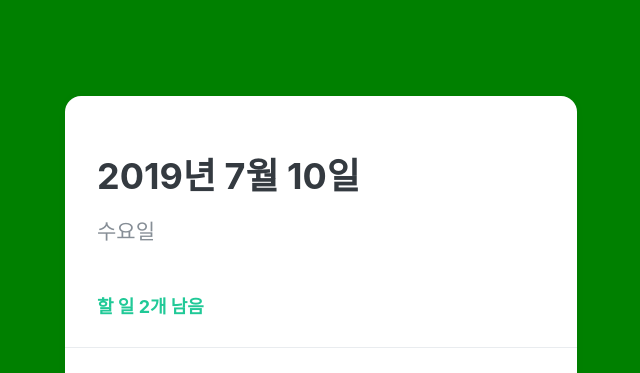
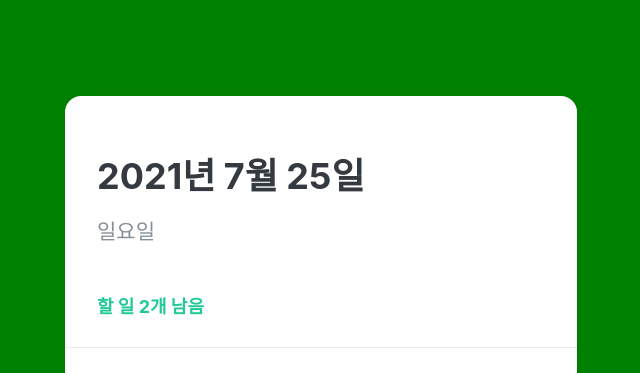
Before and after one commit to snyvvZ/todolist, a React (Create React App) app: page / in a window 1280 px wide. Shown: the top 373 px of the page, without its empty margins (319-959 px from the left). Built offline with nearby package versions, Linux system fonts and the light colour scheme.

Commit message:
잘 안되고 뭐가 뭔지 모르겠다 더 공부하고 오기

```diff
--- a/src/components/TodoHeader.js
+++ b/src/components/TodoHeader.js
@@ -1,5 +1,6 @@
 import React from "react";
 import styled from "styled-components";
+import { useTodoState } from "../TodoContext";
 
 const StyledHeader = styled.section`
   padding-top: 48px;
@@ -26,11 +27,23 @@ const StyledHeader = styled.section`
 `;
 
 const TodoHeader = () => {
+  const todos = useTodoState();
+  const undoneTasks = todos.filter((todo) => !todo.done);
+  console.log(1);
+
+  const today = new Date();
+  const dateString = today.toLocaleDateString("ko-KR", {
+    year: "numeric",
+    month: "long",
+    day: "numeric",
+  });
+  const dayName = today.toLocaleDateString("ko-KR", { weekday: "long" });
+
   return (
     <StyledHeader>
-      <h1>2019년 7월 10일</h1>
-      <div className="day">수요일</div>
-      <div className="tasks-left">할 일 2개 남음</div>
+      <h1>{dateString}</h1>
+      <div className="day">{dayName}</div>
+      <div className="tasks-left">할 일 {undoneTasks.length}개 남음</div>
     </StyledHeader>
   );
 };
```
